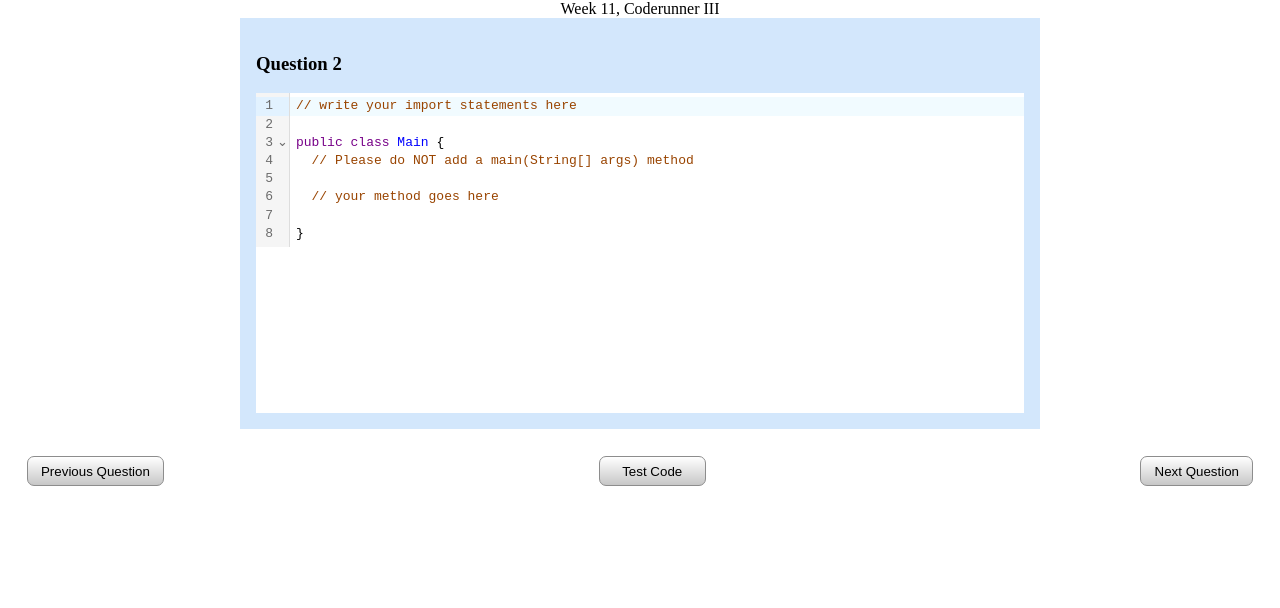
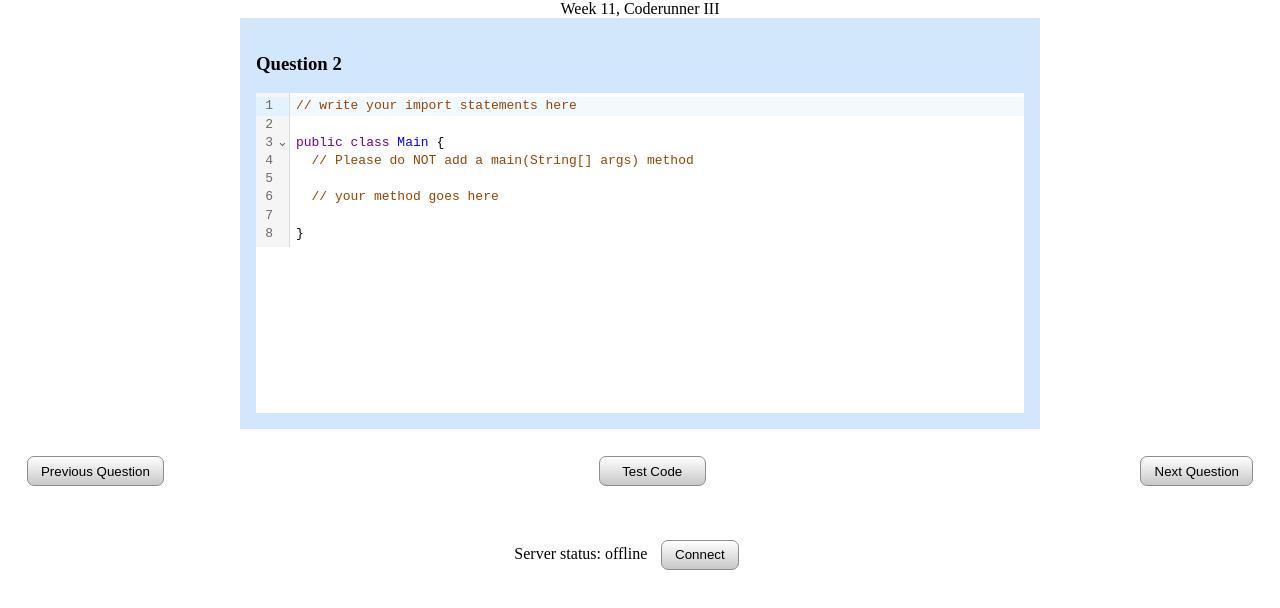
Before and after one commit to TheAughat/codewalker, a React (Create React App) app: page /week11q2 in a window 1280 px wide. Shown: the top 608 px of the page. Built offline with nearby package versions, Linux system fonts and the light colour scheme; no server answers.

Commit message:
added the server connection checks and kills

```diff
--- a/src/codewalker-components/CRIII.js
+++ b/src/codewalker-components/CRIII.js
@@ -2,6 +2,7 @@ import './test-page.css';
 import Question from './Question';
 import {useState, useEffect} from 'react';
 import { useNavigate } from 'react-router-dom';
+import ServerConnect from './ServerConnect';
 
 const CRIII = ({whichQuestion}) => {
 
@@ -68,6 +69,7 @@ const CRIII = ({whichQuestion}) => {
                     navigate('/week11q2');
                 }}>Next Question</button>
             </div>
+            <ServerConnect/>
         </div>
     );
 }
--- /dev/null
+++ b/src/codewalker-components/ServerConnect.js
@@ -0,0 +1,34 @@
+import './server-connect.css';
+import {useState} from 'react';
+
+const ServerConnect = () => {
+    const [status, setStatus] = useState('offline');
+    const [btnStatus, setBtnStatus] = useState('Connect');
+
+    async function makeConnection() {
+        //
+        if (status === 'online') {
+            setBtnStatus('Connect');
+            setStatus('offline');
+            await fetch('http://localhost:8080/stop-server');
+        }
+        else if (status === 'offline') {
+            const res = await fetch('http://localhost:8080/codewalker-check').then(resp => resp.json());
+            if (res.result === 'cw server up and running') {
+                setBtnStatus('Stop Server');
+                setStatus('online');
+            }
+        }
+    }
+
+    return (
+        <div className="server-connect">
+            <p>Server status: {status}</p>
+            <button className="btn connect-btn" onClick={async () => {
+                makeConnection();
+            }}>{btnStatus}</button>
+        </div>
+    );
+};
+
+export default ServerConnect;
--- /dev/null
+++ b/src/codewalker-components/server-connect.css
@@ -0,0 +1,12 @@
+.server-connect {
+    display: flex;
+    flex-direction: row;
+}
+
+.connect-btn {
+    margin-left: 1em;
+}
+
+p {
+    margin: 2em 0em;
+}
```
